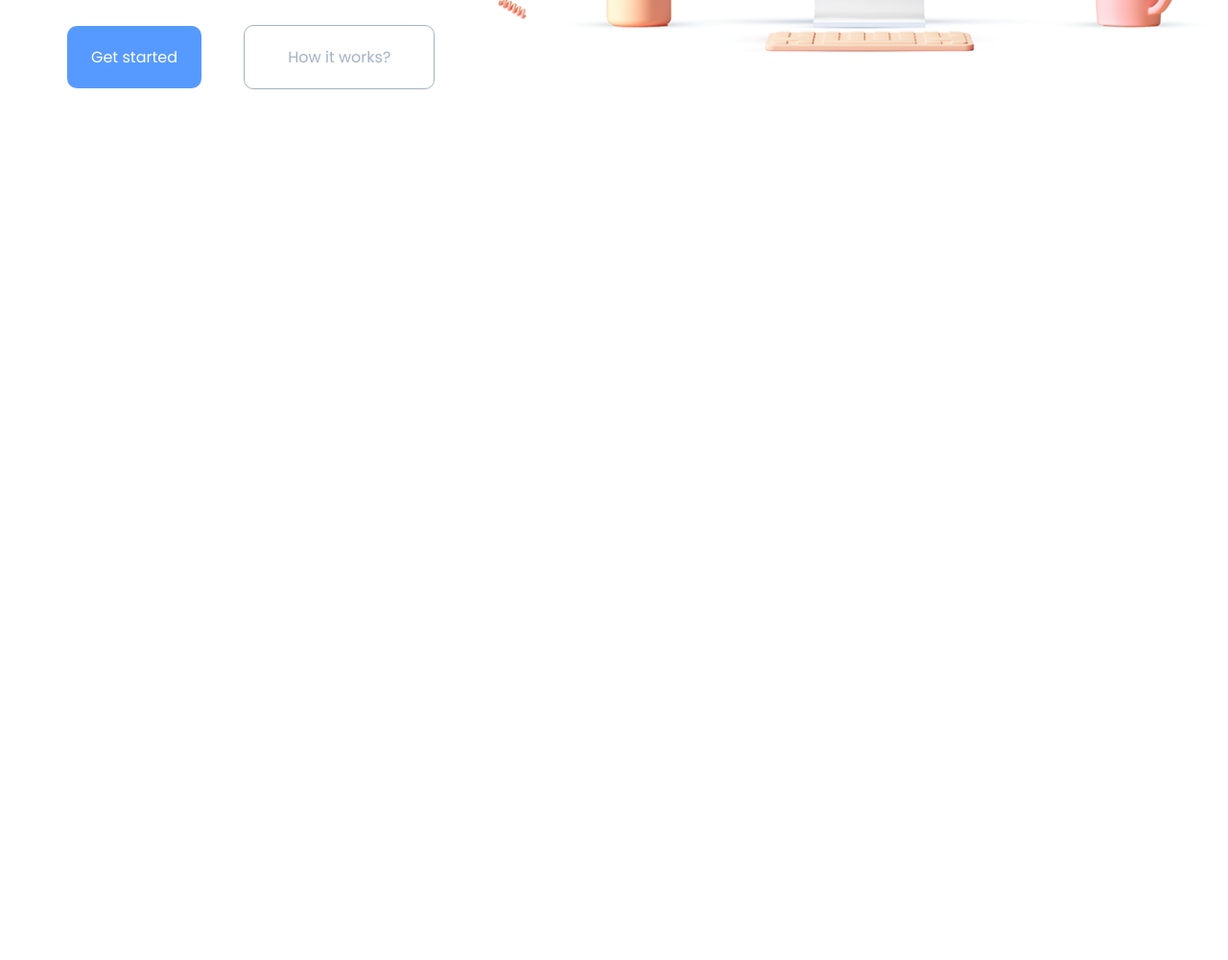
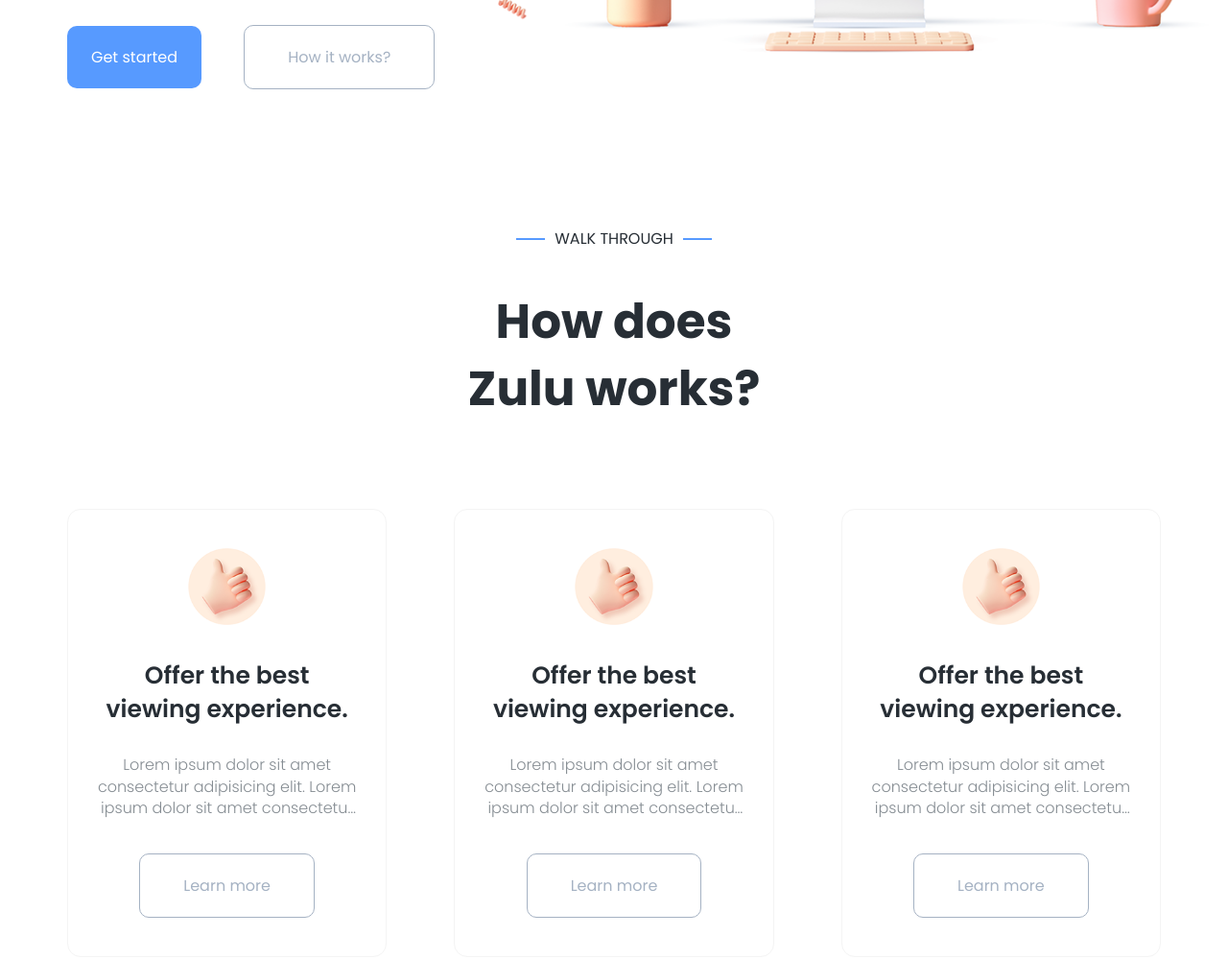
Before and after one commit to nmcanhh/zulu-landing-page, a plain HTML site: page index.html in a window 1280 px wide. Shown: the part 500-1500 px from the top of the page at 96% size. Before the commit the page ends 800 px from the top, so only its background shows below. Drawn offline with Linux system fonts and the light colour scheme.

Commit message:
Zulu's Work Section

```diff
--- a/_global.scss
+++ b/_global.scss
@@ -21,6 +21,8 @@
     font-family: "Poppins", sans-serif;
     font-style: 16px;
     line-height: 1;
+    background-color: #fff;
+    color: $gray-dark;
 }
 
 .wrapper {
@@ -53,3 +55,43 @@
         color: $gray-blur;
     }
 }
+
+.block {
+    text-align: center;
+    display: flex;
+    align-items: center;
+    justify-content: center;
+    flex-direction: column;
+    line-height: 1.4;
+    &-caption {
+        text-transform: uppercase;
+        margin-bottom: 40px;
+        position: relative;
+        display: inline-block;
+        padding: 0 10px;
+    }
+    &-caption:before,
+    &-caption:after {
+        content: "";
+        position: absolute;
+        height: 2px;
+        width: 30px;
+        background-color: $primary-color;
+        top: 50%;
+    }
+    &-caption:before {
+        left: 0;
+        transform: translateX(-100%) translateY(-50%);
+    }
+    &-caption:after {
+        right: 0;
+        transform: translateX(100%) translateY(-50%);
+    }
+    &-heading {
+        line-height: 1.4;
+        font-size: 50px;
+    }
+    span {
+        display: block;
+    }
+}
--- a/_variables.scss
+++ b/_variables.scss
@@ -2,3 +2,5 @@
 $gray-dark: #272e35;
 $gray-blur: #a5b2c3;
 $primary-color: #579aff;
+$gray-light: #F4F4F4;
+$gray:#868d93;
--- /dev/null
+++ b/_work.scss
@@ -0,0 +1,58 @@
+.work {
+    padding-top: 145px;
+    padding-bottom: 50px;
+    &-list {
+        padding-top: 90px;
+        display: flex;
+        justify-content: space-between;
+        // 2* 70 = 140px
+        // 140 / 3 =  46.67px
+    }
+    &-item {
+        width: calc(33.33% - 46.67px);
+        padding: 40px 30px;
+        border: 1px solid $gray-light;
+        border-radius: 14px;
+        display: flex;
+        align-items: center;
+        justify-content: center;
+        flex-direction: column;
+        text-align: center;
+        line-height: 1.4;
+        transition: all 0.2s linear;
+    }
+    &-item:hover {
+        border-color: transparent;
+        box-shadow: 0 0 50px 10px rgba(black, 0.03);
+    }
+    &-more {
+        transition: all 0.2s linear;
+    }
+    &-item:hover .work-more {
+        background-color: $primary-color;
+        border-color: $primary-color;
+        color: white;
+    }
+    &-image {
+        padding-bottom: 35px;
+        max-height: 115px;
+    }
+    &-title {
+        font-size: 25px;
+        font-weight: 600;
+        margin-bottom: 30px;
+    }
+    &-desc {
+        font-weight: 300;
+        margin-bottom: 35px;
+        color: $gray;
+        display: -webkit-box;
+        -webkit-line-clamp: 3;
+        -webkit-box-orient: vertical;
+        overflow: hidden;
+        text-overflow: ellipsis;
+        width: 100%;
+        max-width: 100%;
+        word-break: break-word;
+    }
+}
--- a/index.html
+++ b/index.html
@@ -50,6 +50,32 @@
                 </div>
                 <img src="/images/img1.png" alt="" class="banner-image">
             </section>
+            <section class="work">
+                <div class="block">
+                    <span class="block-caption">Walk through</span>
+                    <h1 class="block-heading"><span>How does</span> <span>Zulu works?</span></h1>
+                </div>
+                <div class="work-list">
+                    <div class="work-item">
+                        <img src="./images/img2.png" alt="" class="work-image">
+                        <h1 class="work-title">Offer the best viewing experience.</h1>
+                        <p class="work-desc">Lorem ipsum dolor sit amet consectetur adipisicing elit. Lorem ipsum dolor sit amet consectetur adipisicing elit.</p>
+                        <a href="#" class="button button--outline work-more">Learn more</a>
+                    </div>
+                    <div class="work-item">
+                        <img src="./images/img2.png" alt="" class="work-image">
+                        <h1 class="work-title">Offer the best viewing experience.</h1>
+                        <p class="work-desc">Lorem ipsum dolor sit amet consectetur adipisicing elit. Lorem ipsum dolor sit amet consectetur adipisicing elit.</p>
+                        <a href="#" class="button button--outline work-more">Learn more</a>
+                    </div>
+                    <div class="work-item">
+                        <img src="./images/img2.png" alt="" class="work-image">
+                        <h1 class="work-title">Offer the best viewing experience.</h1>
+                        <p class="work-desc">Lorem ipsum dolor sit amet consectetur adipisicing elit. Lorem ipsum dolor sit amet consectetur adipisicing elit.</p>
+                        <a href="#" class="button button--outline work-more">Learn more</a>
+                    </div>
+                </div>
+            </section>
         </div>
     </div>
 </body>
--- a/styles.scss
+++ b/styles.scss
@@ -2,3 +2,4 @@
 @import "global";
 @import "header";
 @import "banner";
+@import "work";
```
Also changed, not shown: styles.css, 1 other file.
